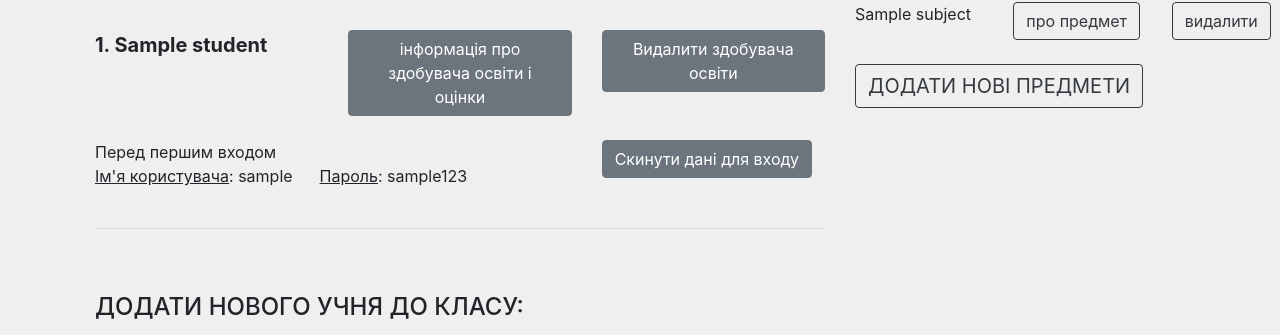
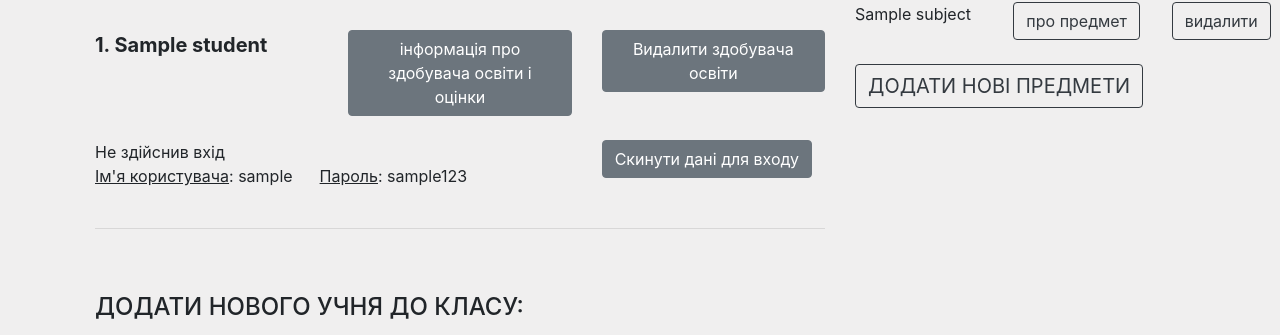
Before and after one commit to ilr00743/kursova, a Django app: template gradesbook/templates/gradesbook/managereditschoolclass.html in a window 1280 px wide. Shown: the part 275-610 px from the top of the page. Run offline with Django 3.2, Linux system fonts and the light colour scheme; the template is opened without the code that fills it: most values are stand-ins (such as "Sample title", 1, 10 or a date in 2020); form fields are guessed from the names that the template uses; some libraries are stand-ins or nearby versions.

Commit message:
Initial commit

```diff
--- a/gradesbook/templates/gradesbook/managereditschoolclass.html
+++ b/gradesbook/templates/gradesbook/managereditschoolclass.html
@@ -48,7 +48,7 @@
                 <div class="row">
                   {% if student.first_login is not False %}
                     <div class="col-8">
-                      Перед першим входом<br>
+                      Не здійснив вхід<br>
                       <u>Ім'я користувача</u>: {{student.user.username}} &nbsp; &nbsp; &nbsp;<u>Пароль</u>: {{student.user.username}}123
                     </div>
                     <div class="col-4">
@@ -56,7 +56,7 @@
                     </div>
                   {% else %}
                     <div class="col-8">
-                      Після першого входу - персоналізований обліковий запис
+                      Здійснив перший вхід - персоналізовано обліковий запис
                     </div>
                     <div class="col-4">
                       <a class="btn btn-secondary" href="{%url 'gradesbook:manager_reset_user' 123 student.user.id %}">Скинути дані для входу</a>
```
